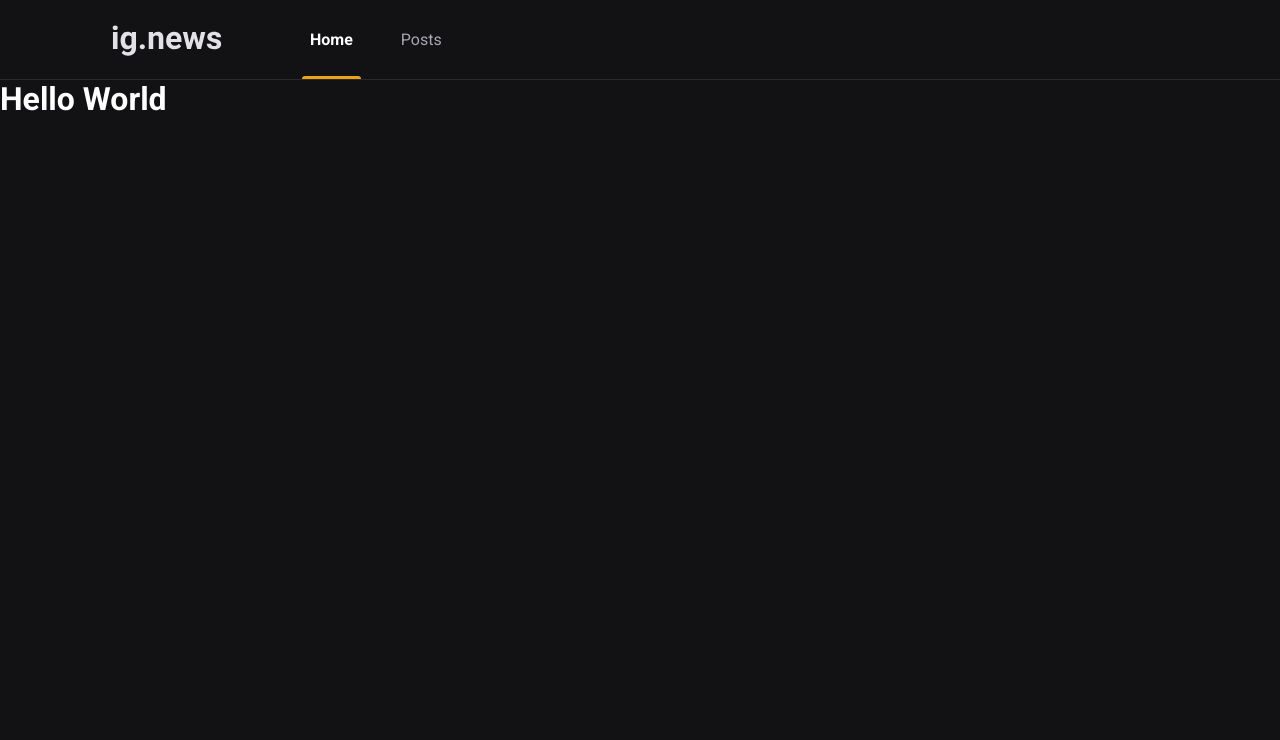
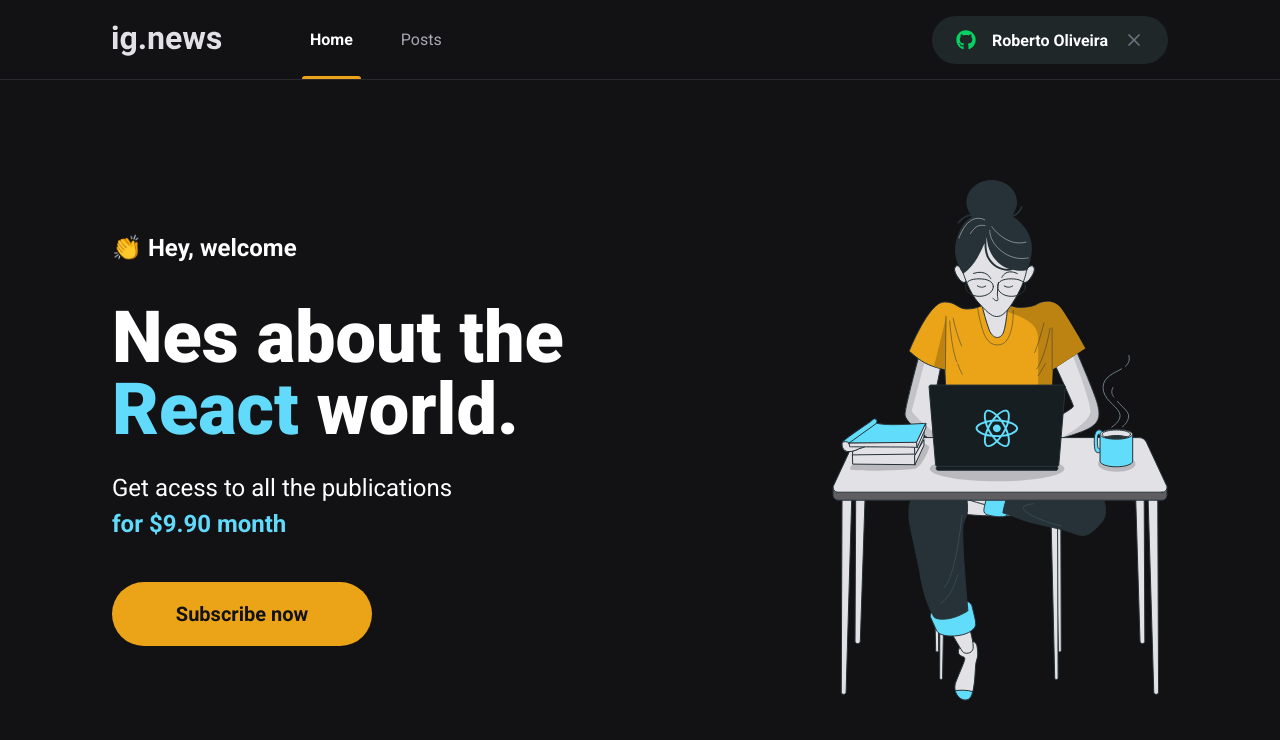
Before and after one commit to robertotics4/ignews, a Next.js app: page / in a window 1280 px wide. Shown: the top 740 px of the page. Built offline with nearby package versions, Linux system fonts and the light colour scheme.

Commit message:
feat: main layout

```diff
--- a/package.json
+++ b/package.json
@@ -11,6 +11,7 @@
     "next": "12.0.9",
     "react": "17.0.2",
     "react-dom": "17.0.2",
+    "react-icons": "^4.3.1",
     "sass": "^1.49.0"
   },
   "devDependencies": {
--- a/src/components/Header/index.tsx
+++ b/src/components/Header/index.tsx
@@ -1,3 +1,4 @@
+import { SignInButton } from '../SignInButton';
 import styles from './styles.module.scss';
 
 export function Header () {
@@ -9,6 +10,8 @@
           <a className={styles.active}>Home</a>
           <a>Posts</a>
         </nav>
+
+        <SignInButton />
       </div>
     </header>
   );
--- a/src/components/Header/styles.module.scss
+++ b/src/components/Header/styles.module.scss
@@ -49,4 +49,8 @@
       }
     }
   }
+
+  button {
+    margin-left: auto;
+  }
 }
--- /dev/null
+++ b/src/components/SignInButton/index.tsx
@@ -0,0 +1,27 @@
+import { FaGithub } from 'react-icons/fa';
+import { FiX } from 'react-icons/fi';
+
+import styles from './styles.module.scss';
+
+export function SignInButton () {
+  const isUserLoggedIn = true;
+
+  return isUserLoggedIn ? (
+    <button
+      type="button"
+      className={styles.signInButton}
+    >
+      <FaGithub color="#04d361" />
+      Roberto Oliveira
+      <FiX color='#737380' className={styles.closeIcon} />
+    </button>
+  ) : (
+    <button
+        type = "button"
+        className = {styles.signInButton}
+        >
+      <FaGithub color="#eba417" />
+    Sign in with Github
+    </button >
+  );
+}
--- /dev/null
+++ b/src/components/SignInButton/styles.module.scss
@@ -0,0 +1,33 @@
+.signInButton {
+  height: 3rem;
+  border-radius: 3rem;
+  background: var(--gray-850);
+  border: 0;
+  padding: 0 1.5rem;
+
+  display: flex;
+  align-items: center;
+  justify-content: center;
+
+  color: var(---white);
+  font-weight: bold;
+
+  svg {
+    width: 20px;
+    height: 20px;
+  }
+
+  svg.closeIcon {
+    margin-left: 1rem;
+  }
+
+  svg:first-child {
+    margin-right: 1rem;
+  }
+
+  transition: filter 0.2s;
+
+  &:hover {
+    filter: brightness(0.8);
+  }
+}
--- /dev/null
+++ b/src/components/SubscribeButton/index.tsx
@@ -0,0 +1,12 @@
+import styles from './styles.module.scss';
+
+export function SubscribeButton () {
+  return (
+    <button
+      type="button"
+      className={styles.subscribeButton}
+    >
+      Subscribe now
+    </button>
+  );
+}
--- /dev/null
+++ b/src/components/SubscribeButton/styles.module.scss
@@ -0,0 +1,20 @@
+.subscribeButton {
+  width: 260px;
+  height: 4rem;
+  border: 0;
+  border-radius: 2rem;
+  background: var(--yellow-500);
+  color: var(--gray-900);
+  font-size: 1.25rem;
+  font-weight: bold;
+
+  display: flex;
+  align-items: center;
+  justify-content: center;
+
+  transition: filter 0.2s;
+
+  &:hover {
+    filter: brightness(0.8);
+  }
+}
--- /dev/null
+++ b/src/pages/home.module.scss
@@ -0,0 +1,45 @@
+.contentContainer {
+  max-width: 1120px;
+  margin: 0 auto;
+  padding: 0 2rem;
+  height: calc(100vh - 5rem);
+
+  display: flex;
+  align-items: center;
+  justify-content: space-between;
+}
+
+.hero {
+  max-width: 600px;
+
+  > span {
+    font-size: 1.5rem;
+    font-weight: bold;
+  }
+
+  h1 {
+    font-size: 4.5rem;
+    line-height: 4.5rem;
+    font-weight: 900;
+    margin-top: 2.5rem;
+
+    span {
+      color: var(--cyan-500);
+    }
+  }
+
+  p {
+    font-size: 1.5rem;
+    line-height: 2.25rem;
+    margin-top: 1.5rem;
+
+    span {
+      color: var(--cyan-500);
+      font-weight: bold;
+    }
+  }
+
+  button {
+    margin-top: 2.5rem;
+  }
+}
--- a/src/pages/index.tsx
+++ b/src/pages/index.tsx
@@ -1,15 +1,29 @@
 import Head from 'next/head';
+import { SubscribeButton } from '../components/SubscribeButton';
+
+import styles from './home.module.scss';
 
 export default function Home() {
   return (
     <>
       <Head>
-        <title>Início | ig.news</title>
+        <title>Home | ig.news</title>
       </Head>
 
-      <h1>
-        Hello World
-      </h1>
+      <main className={styles.contentContainer}>
+        <section className={styles.hero}>
+          <span>👏 Hey, welcome</span>
+          <h1>Nes about the <span>React</span> world.</h1>
+          <p>
+            Get acess to all the publications <br />
+            <span>for $9.90 month</span>
+          </p>
+
+          <SubscribeButton />
+        </section>
+
+        <img src="/images/avatar.svg" alt="Girl coding" />
+      </main>
     </>
   );
 }
--- a/src/styles/global.scss
+++ b/src/styles/global.scss
@@ -10,6 +10,7 @@
   --gray-100: #e1e1e6;
   --gray-300: #a8a8b3;
   --gray-800: #29292e;
+  --gray-850: #1f2729;
   --gray-900: #121214;
 
   --cyan-500: #61dafb;
```
Also changed, not shown: 1 other file (tests, documents, lock files or other folders).
